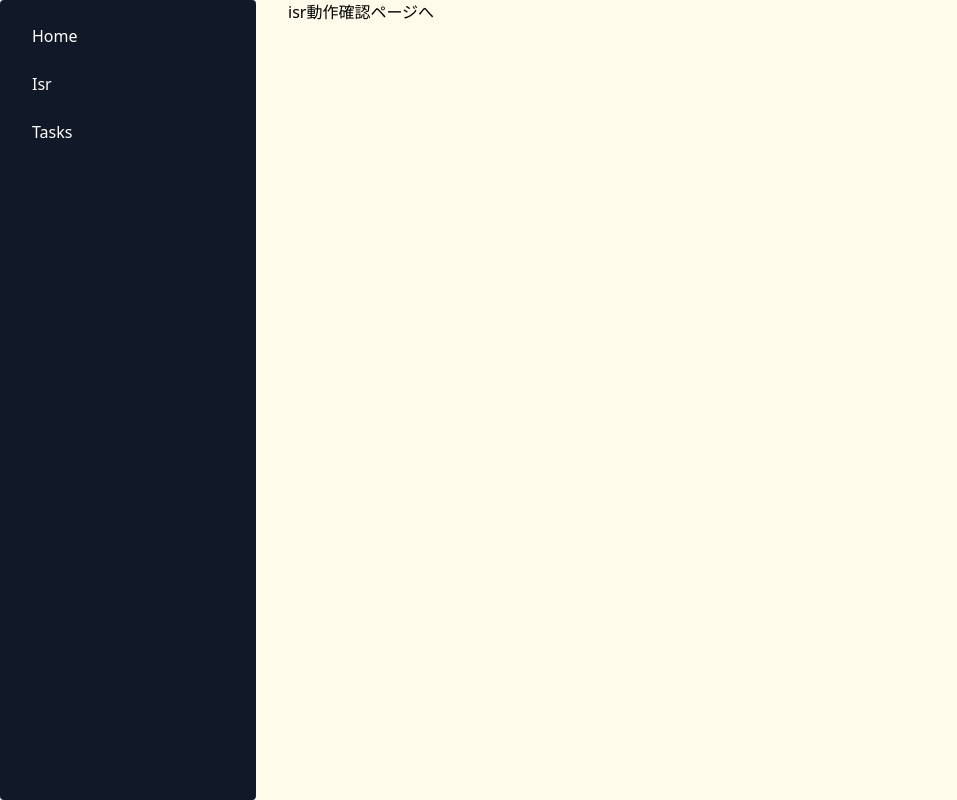
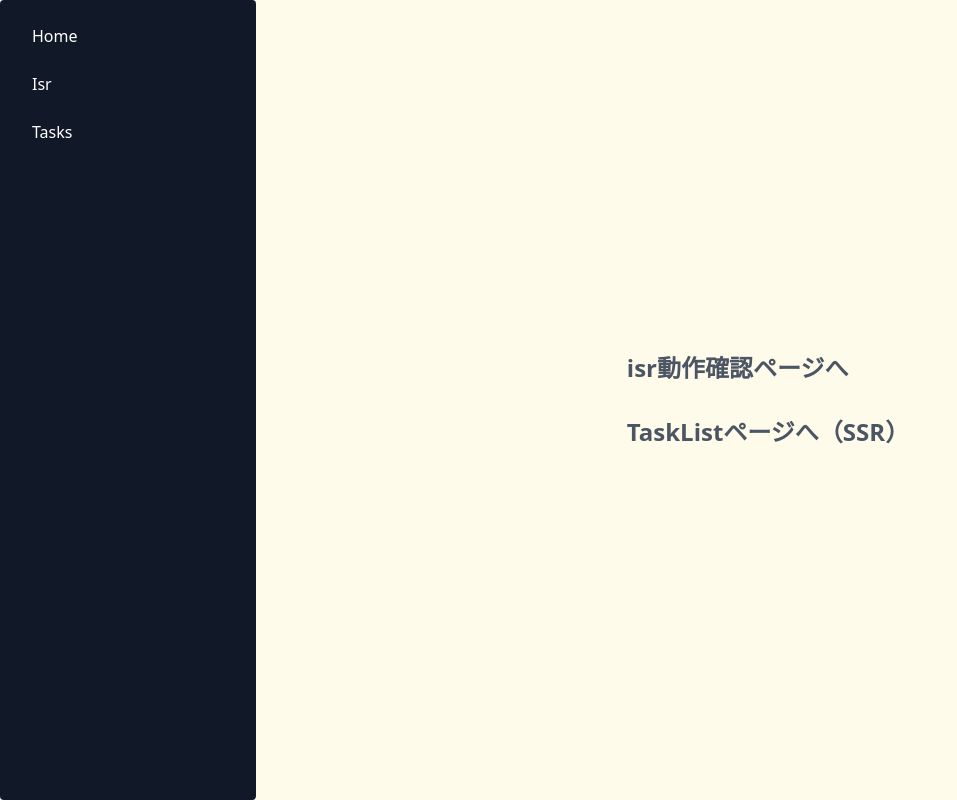
Before and after one commit to tokatu4561/next-apmlify-sample-todo, a Next.js app: page / in a window 1280 px wide. Shown: the whole page, without its empty margins (0-957 px from the left). Built offline with nearby package versions, Linux system fonts and the light colour scheme; no server answers; what @aws-amplify/ui-react, aws-amplify would draw is missing.

Commit message:
homeページ 各ページへのリンク

```diff
--- a/pages/index.tsx
+++ b/pages/index.tsx
@@ -7,9 +7,20 @@ import { MainLayout } from '../src/components/Layout/MainLayout'
 const Home: NextPage = () => {
   return (
     <MainLayout title="ホーム">
-      <Link href={'/isr'}>
-        <a>isr動作確認ページへ</a>
-      </Link>
+      <main className="flex justify-center items-center text-gray-600 h-screen">
+        <div className="flex flex-col space-y-8">
+          <Link href={'/isr'}>
+            <a className="text-2xl font-bold hover:underline">
+              isr動作確認ページへ
+            </a>
+          </Link>
+          <Link href={'/isr'}>
+            <a className="text-2xl font-bold hover:underline">
+              TaskListページへ（SSR）
+            </a>
+          </Link>
+        </div>
+      </main>
     </MainLayout>
   )
 }
```
